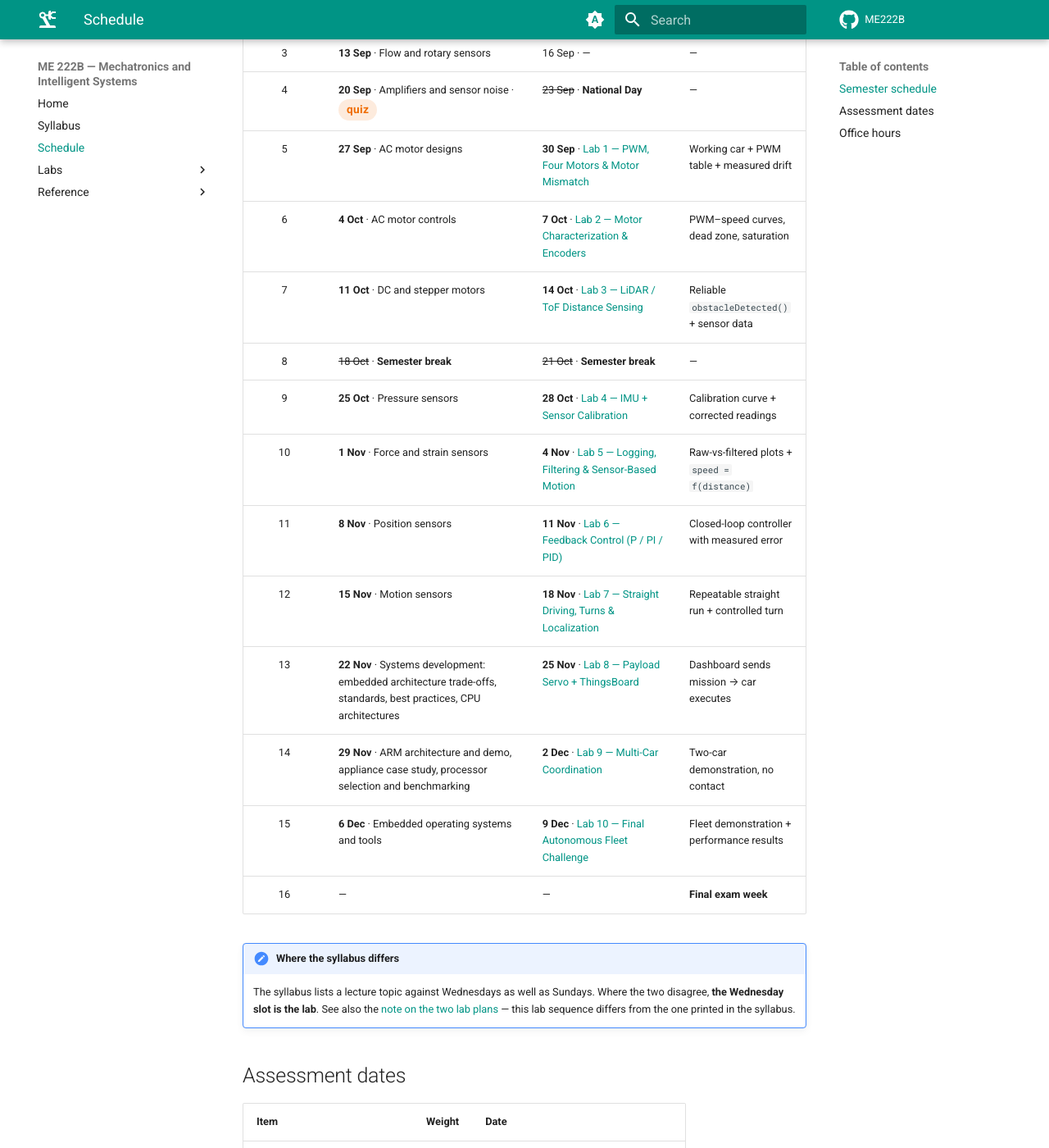
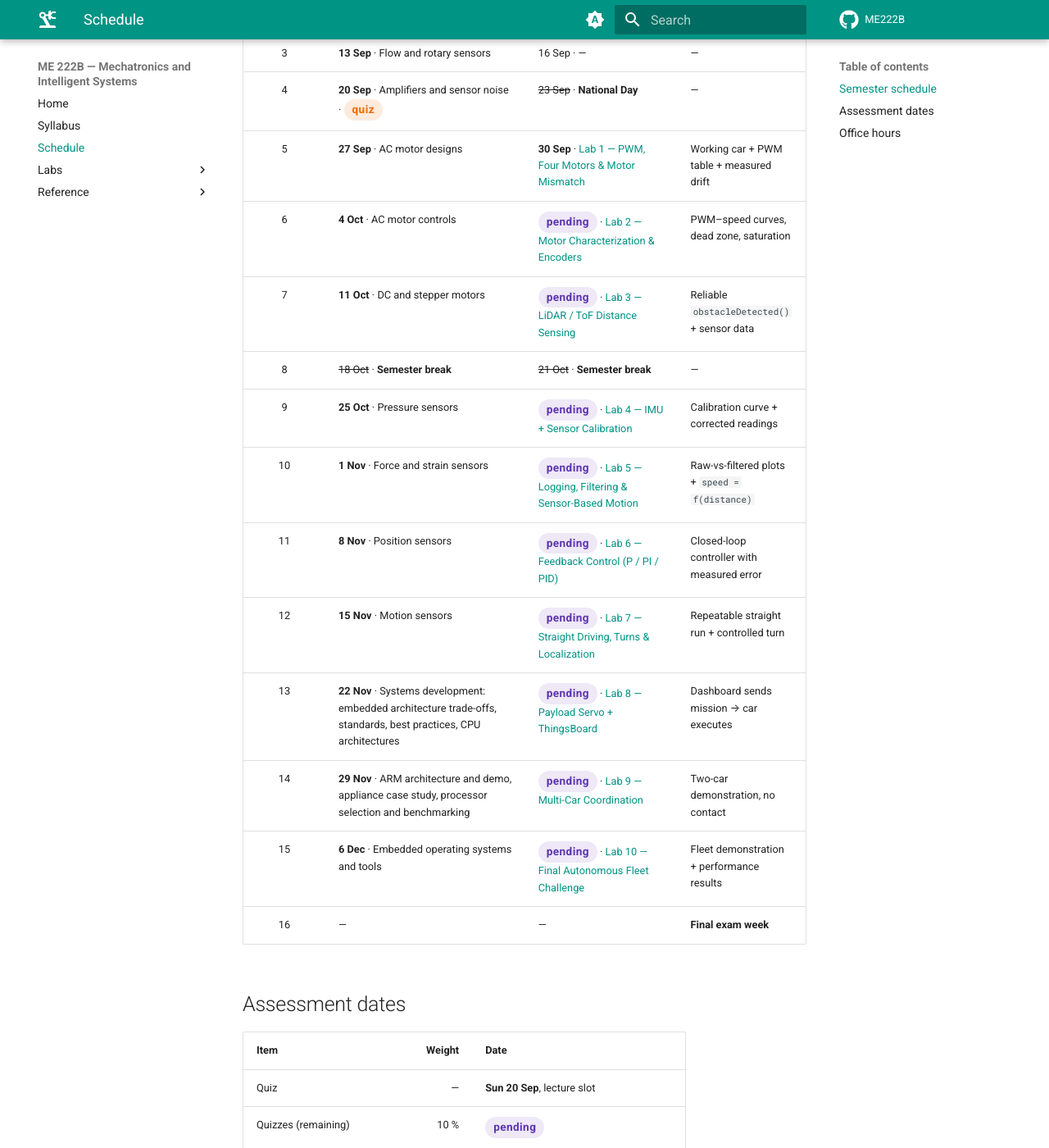
Before and after one commit to Hassan-Al-Moalim/ME222B, an MkDocs documentation site: the page built from docs/schedule.md, in a window 1280 px wide and 1400 px high, scrolled down 778 px. Shown: the whole window at 82% size. Built offline with MkDocs 1.6.1 and Material for MkDocs 9.7.7, drawn with Linux system fonts in a browser that asks for light colours; comment, search, counter and statistics services are not loaded.

Commit message:
Mark lab dates after 30 September as pending
Only the next lab Wednesday is fixed. The rest of the column stated firm dates
derived from counting Wednesdays, which read as confirmed when they are not.
Lab 1 keeps 30 September; Labs 2 to 10 show pending.

Also drops the note comparing this schedule against the syllabus. Sunday
lecture dates are unchanged — those come from the syllabus.

Co-Authored-By: Claude Opus 5 <noreply@anthropic.com>

```diff
--- a/docs/schedule.md
+++ b/docs/schedule.md
@@ -28,23 +28,18 @@ semester break, and finish on 9 December.
 | 3 | **13 Sep** · Flow and rotary sensors | 16 Sep · — | — |
 | 4 | **20 Sep** · Amplifiers and sensor noise · <span class="pill soon">quiz</span> | ~~23 Sep~~ · **National Day** | — |
 | 5 | **27 Sep** · AC motor designs | **30 Sep** · [Lab 1 — PWM, Four Motors & Motor Mismatch](labs/lab01-pwm-motors.md) | Working car + PWM table + measured drift |
-| 6 | **4 Oct** · AC motor controls | **7 Oct** · [Lab 2 — Motor Characterization & Encoders](labs/lab02-motor-characterization.md) | PWM–speed curves, dead zone, saturation |
-| 7 | **11 Oct** · DC and stepper motors | **14 Oct** · [Lab 3 — LiDAR / ToF Distance Sensing](labs/lab03-distance-sensing.md) | Reliable `obstacleDetected()` + sensor data |
+| 6 | **4 Oct** · AC motor controls | <span class="pill pending">pending</span> · [Lab 2 — Motor Characterization & Encoders](labs/lab02-motor-characterization.md) | PWM–speed curves, dead zone, saturation |
+| 7 | **11 Oct** · DC and stepper motors | <span class="pill pending">pending</span> · [Lab 3 — LiDAR / ToF Distance Sensing](labs/lab03-distance-sensing.md) | Reliable `obstacleDetected()` + sensor data |
 | 8 | ~~18 Oct~~ · **Semester break** | ~~21 Oct~~ · **Semester break** | — |
-| 9 | **25 Oct** · Pressure sensors | **28 Oct** · [Lab 4 — IMU + Sensor Calibration](labs/lab04-imu-calibration.md) | Calibration curve + corrected readings |
-| 10 | **1 Nov** · Force and strain sensors | **4 Nov** · [Lab 5 — Logging, Filtering & Sensor-Based Motion](labs/lab05-logging-filtering.md) | Raw-vs-filtered plots + `speed = f(distance)` |
-| 11 | **8 Nov** · Position sensors | **11 Nov** · [Lab 6 — Feedback Control (P / PI / PID)](labs/lab06-feedback-control.md) | Closed-loop controller with measured error |
-| 12 | **15 Nov** · Motion sensors | **18 Nov** · [Lab 7 — Straight Driving, Turns & Localization](labs/lab07-straight-turns-localization.md) | Repeatable straight run + controlled turn |
-| 13 | **22 Nov** · Systems development: embedded architecture trade-offs, standards, best practices, CPU architectures | **25 Nov** · [Lab 8 — Payload Servo + ThingsBoard](labs/lab08-servo-thingsboard.md) | Dashboard sends mission → car executes |
-| 14 | **29 Nov** · ARM architecture and demo, appliance case study, processor selection and benchmarking | **2 Dec** · [Lab 9 — Multi-Car Coordination](labs/lab09-multi-car.md) | Two-car demonstration, no contact |
-| 15 | **6 Dec** · Embedded operating systems and tools | **9 Dec** · [Lab 10 — Final Autonomous Fleet Challenge](labs/lab10-fleet-challenge.md) | Fleet demonstration + performance results |
+| 9 | **25 Oct** · Pressure sensors | <span class="pill pending">pending</span> · [Lab 4 — IMU + Sensor Calibration](labs/lab04-imu-calibration.md) | Calibration curve + corrected readings |
+| 10 | **1 Nov** · Force and strain sensors | <span class="pill pending">pending</span> · [Lab 5 — Logging, Filtering & Sensor-Based Motion](labs/lab05-logging-filtering.md) | Raw-vs-filtered plots + `speed = f(distance)` |
+| 11 | **8 Nov** · Position sensors | <span class="pill pending">pending</span> · [Lab 6 — Feedback Control (P / PI / PID)](labs/lab06-feedback-control.md) | Closed-loop controller with measured error |
+| 12 | **15 Nov** · Motion sensors | <span class="pill pending">pending</span> · [Lab 7 — Straight Driving, Turns & Localization](labs/lab07-straight-turns-localization.md) | Repeatable straight run + controlled turn |
+| 13 | **22 Nov** · Systems development: embedded architecture trade-offs, standards, best practices, CPU architectures | <span class="pill pending">pending</span> · [Lab 8 — Payload Servo + ThingsBoard](labs/lab08-servo-thingsboard.md) | Dashboard sends mission → car executes |
+| 14 | **29 Nov** · ARM architecture and demo, appliance case study, processor selection and benchmarking | <span class="pill pending">pending</span> · [Lab 9 — Multi-Car Coordination](labs/lab09-multi-car.md) | Two-car demonstration, no contact |
+| 15 | **6 Dec** · Embedded operating systems and tools | <span class="pill pending">pending</span> · [Lab 10 — Final Autonomous Fleet Challenge](labs/lab10-fleet-challenge.md) | Fleet demonstration + performance results |
 | 16 | — | — | **Final exam week** |
 
-!!! note "Where the syllabus differs"
-    The syllabus lists a lecture topic against Wednesdays as well as Sundays.
-    Where the two disagree, **the Wednesday slot is the lab**. See also the
-    [note on the two lab plans](syllabus.md#planned-labs) — this lab sequence
-    differs from the one printed in the syllabus.
 
 ## Assessment dates
 
```
